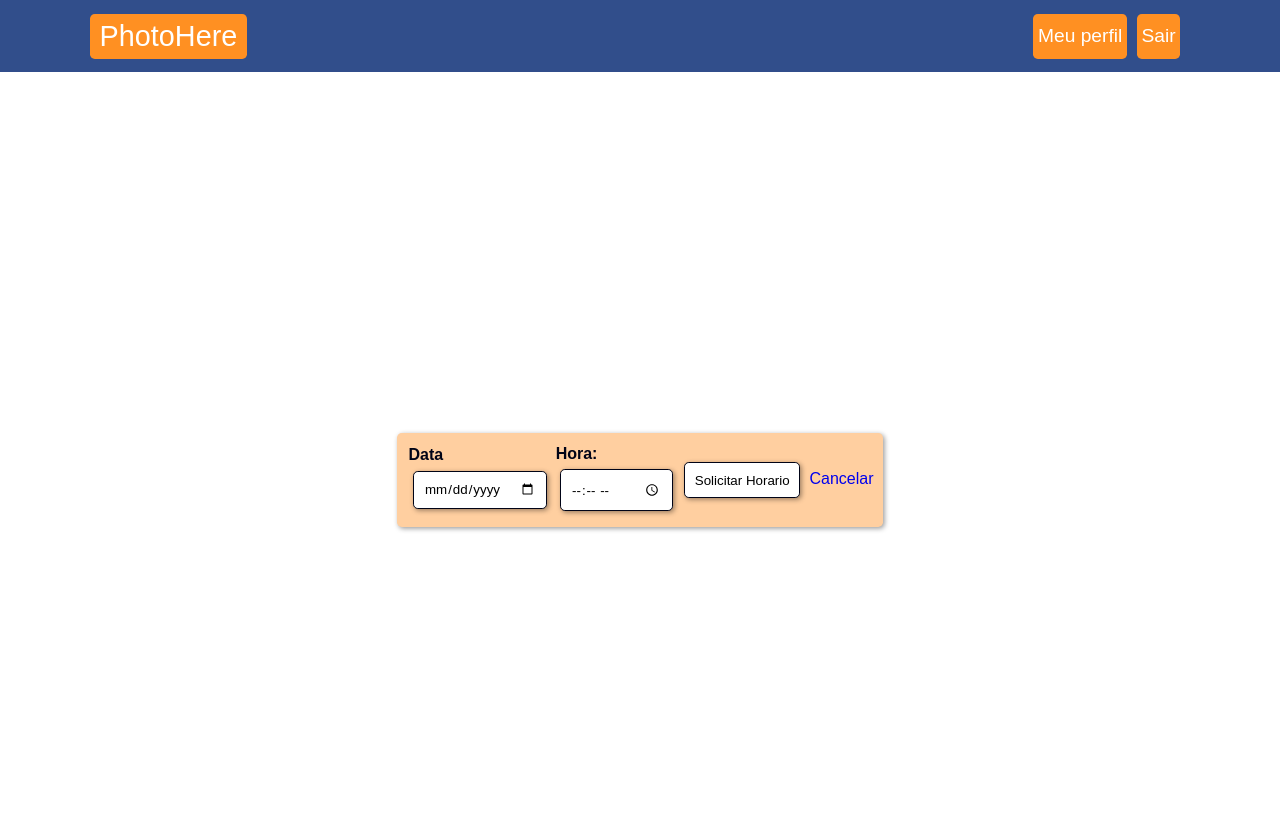
After one commit to Mallaguetti/PhotoHere, a PHP site: page /novoEnsaio.php?id=1 in a window 1280 px wide. The commit adds this page. Run offline with PHP 8.4, Linux system fonts and the light colour scheme; the visitor is signed in with stand-in values (Sample User, id 1); data that the repository does not hold is empty.

Commit message:
Cadastrar Ensaio
Cliente agora pode cadastrar ensaio

```diff
--- a/_photoHere.sql
+++ b/_photoHere.sql
@@ -32,7 +32,8 @@ CREATE TABLE `fotografo` (
 
 CREATE TABLE `Ensaio` (
   `idEnsaio` int(11) NOT NULL AUTO_INCREMENT,
-  `data` date NOT NULL,
+  `data` DATE NOT NULL,
+  `hora` TIME NOT NULL,
   `etapa` int(11) NOT NULL,
   `avaliacao`int(11),
   `cliente` int(11),
--- a/encontrarFotografoPerfil.php
+++ b/encontrarFotografoPerfil.php
@@ -38,6 +38,9 @@
             <p>facebook: <?php echo $facebook?></p>
             <p>insta: <?php echo $instagram?></p>
         </div>
+        <div>
+            <a href="novoEnsaio.php?id=<?php echo $id?>">Marcar Ensaio</a>
+        </div>
     </section>
 </body>
 </html>
--- a/estilos/formulario.css
+++ b/estilos/formulario.css
@@ -2,10 +2,15 @@ body{
     background-color:var(--claro);
 }
 form{
+    display: flex;
+    align-items: center;
     background-color:var(--cor2);
     padding:.6rem;
     border-radius:.3rem;
     box-shadow:#00000066 .1rem .1rem .3rem;
+}
+form > div{
+    text-align: center;
 }
 table{
     text-align:left;
--- a/formLogin.php
+++ b/formLogin.php
@@ -39,7 +39,10 @@
                         };
                     ?>
                     <tr>
-                        <td><input type="submit" name="btnEnviar" value="Entrar"></td>
+                        <td>
+                            <input type="submit" name="btnEnviar" value="Entrar">
+                            <a href="formCadUsuario.php">Cadastrar</a>
+                        </td>
                     </tr>
                 </table>
             </form>
--- /dev/null
+++ b/novoEnsaio.php
@@ -0,0 +1,57 @@
+<?php
+    require_once "codigos/validarSessao.php";
+    loginRequerido();
+
+    $idCliente = $_SESSION["idSessao"];
+    $idFotografo = $_GET["id"];
+?>
+<!DOCTYPE html>
+<html lang="pt-br">
+<head>
+    <title>PhotoHere</title>
+    <meta charset="UTF-8">
+    <link rel="stylesheet" type="text/css" href="estilos/_principal.css">
+    <link rel="stylesheet" type="text/css" href="estilos/perfil.css">
+    <link rel="stylesheet" type="text/css" href="estilos/formulario.css">
+    <link rel="stylesheet" type="text/css" href="estilos/individuais/perfilCliente.css">
+</head>
+<body>
+    <header>
+        <nav>
+            <a class="bt"id="logo"href="index.php">PhotoHere</a>
+            <?php require_once "codigos/HTMLcabecalho.php";?>
+        </nav>
+    </header>
+    <section class="flex topo"id="s1">
+        <form method="post" name="formLogin" action="codigos/salvarEnsaio.php" enctype="multipart/form-data">
+            <input type="hidden" name="id" value="<?php echo $id?>">
+            <div>
+                <table>
+                    <tr>
+                        <th> Data </th>
+                    </tr>
+                    <tr>
+                        <td><input type="date" name="data" required=""></td>
+                    </tr>
+                </table>
+            </div>
+            <div>
+                <table>
+                    <tr>
+                        <th> Hora: </th>
+                    </tr>
+                    <tr>
+                        <td><input type="time" name="hora" required=""></td>
+                    </tr>
+                </table>
+            </div>
+            <input type="hidden" name="cliente" value="<?php echo $idCliente?>">
+            <input type="hidden" name="fotografo" value="<?php echo $idFotografo?>">
+            <div>
+                <input type="submit" name="btnEnviar" value="Solicitar Horario">
+                <a href="encontrarFotografo.php">Cancelar</a>
+            </div>
+        </form>
+    </section>
+</body>
+</html>
```
Also changed, not shown: codigos/daoEnsaio.php (+5 -2 lines), codigos/salvarEnsaio.php (+6 -4 lines), formCadUsuario.php (+5 -2 lines).
